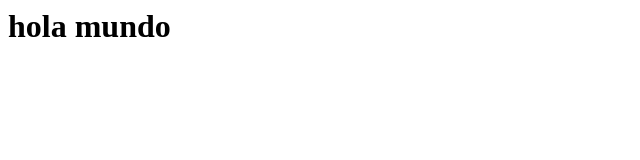
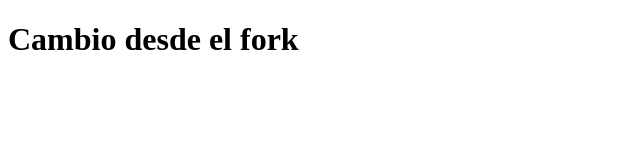
Before and after one commit to rolyto7/PracticaProgra, a plain HTML site: page index.html in a window 1280 px wide. Shown: the whole page, without its empty margins (0-640 px from the left). Drawn offline with Linux system fonts and the light colour scheme.

Commit message:
Modificacion del index a uno mejor

```diff
--- a/index.html
+++ b/index.html
@@ -1 +1,11 @@
-<h1>hola mundo</h1>
+<!DOCTYPE html>
+<html lang="en">
+<head>
+    <meta charset="UTF-8">
+    <meta name="viewport" content="width=device-width, initial-scale=1.0">
+    <title>Document</title>
+</head>
+<body>
+    <h1>Cambio desde el fork</h1>
+</body>
+</html>
```
